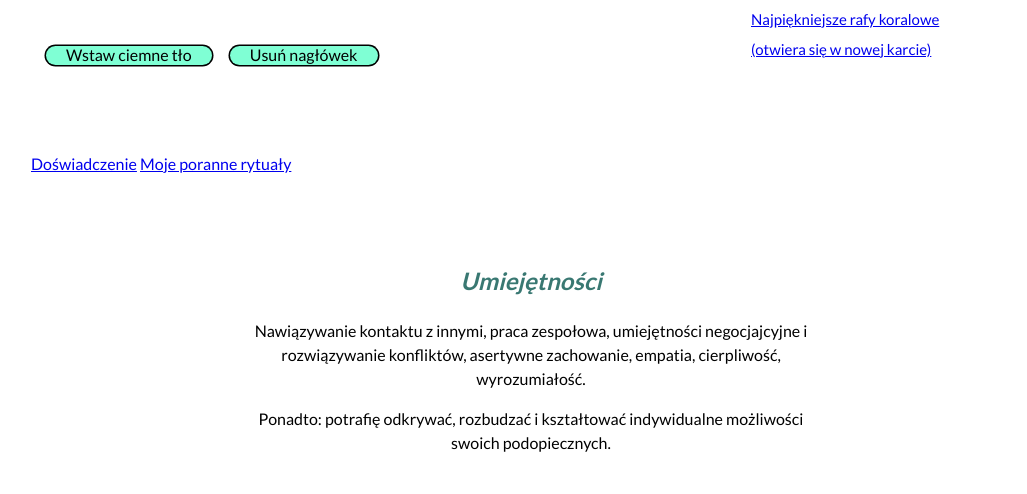
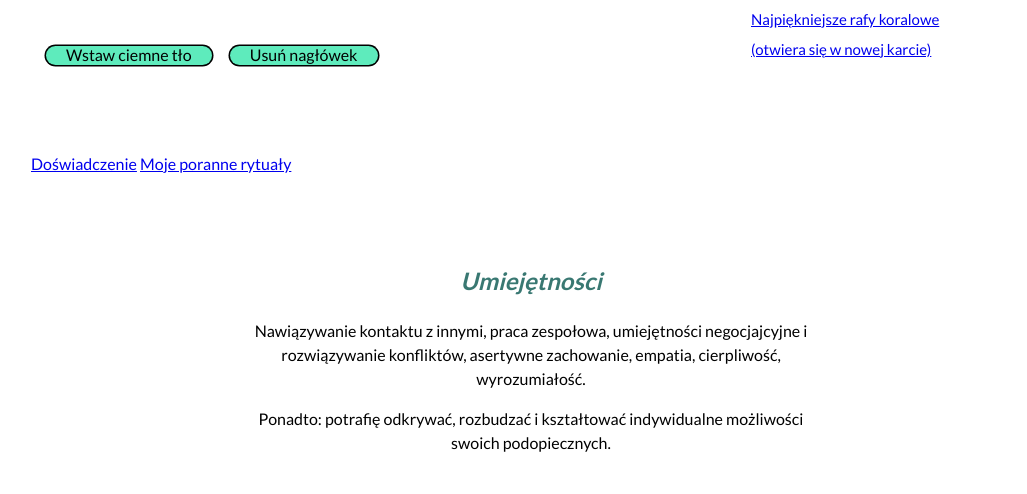
Before and after one commit to MarzenaTatara/homepage, a plain HTML site: page index.html in a window 1280 px wide. Shown: the part 409-903 px from the top of the page, without its empty margins (109-1136 px from the left). Drawn offline with nearby package versions, Linux system fonts and the light colour scheme.

Commit message:
change color

```diff
--- a/css/style.css
+++ b/css/style.css
@@ -116,7 +116,7 @@ html {
     margin: 5px 10px 5px 5px;
     padding: 0px 20px;
     border-style: none;
-    background-color: aquamarine;
+    background-color:#5eebbc;
     border-radius: 20px;
     box-shadow: 0 0 0 1.5px;
 }
```
